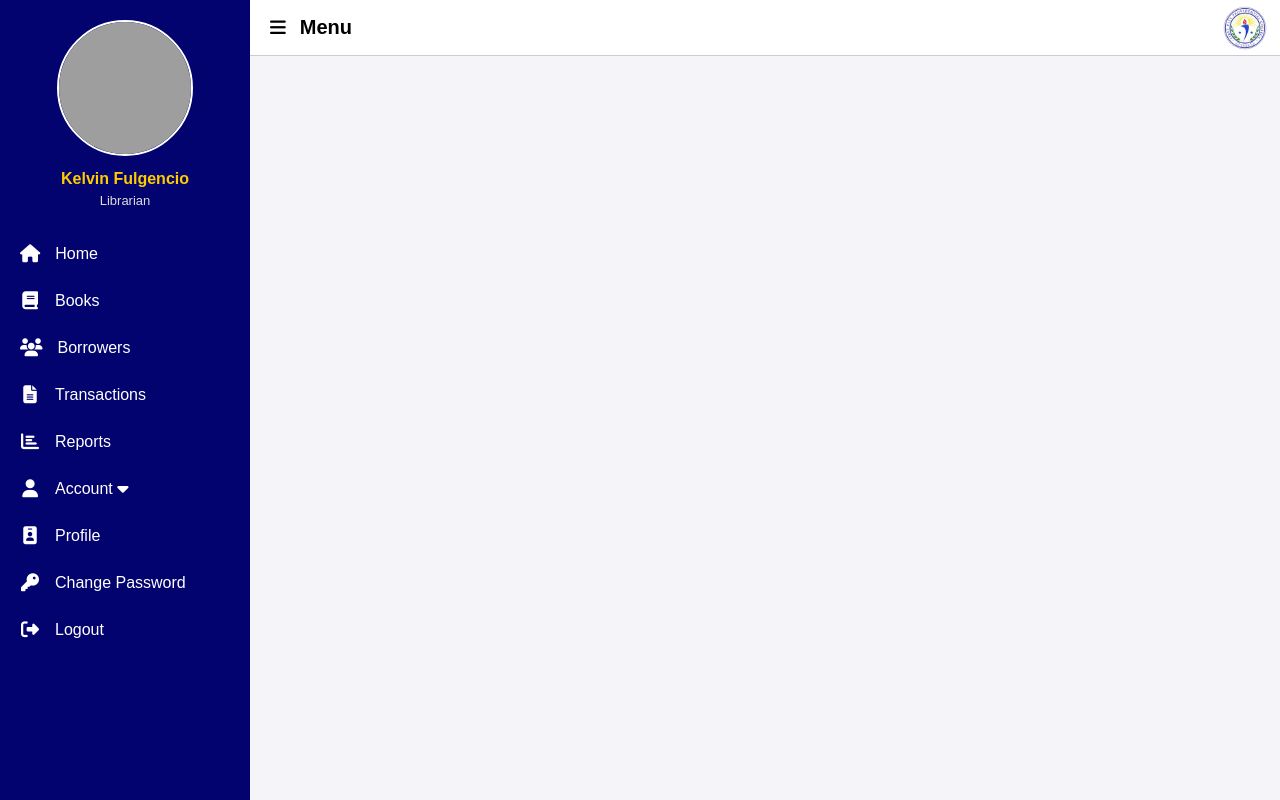
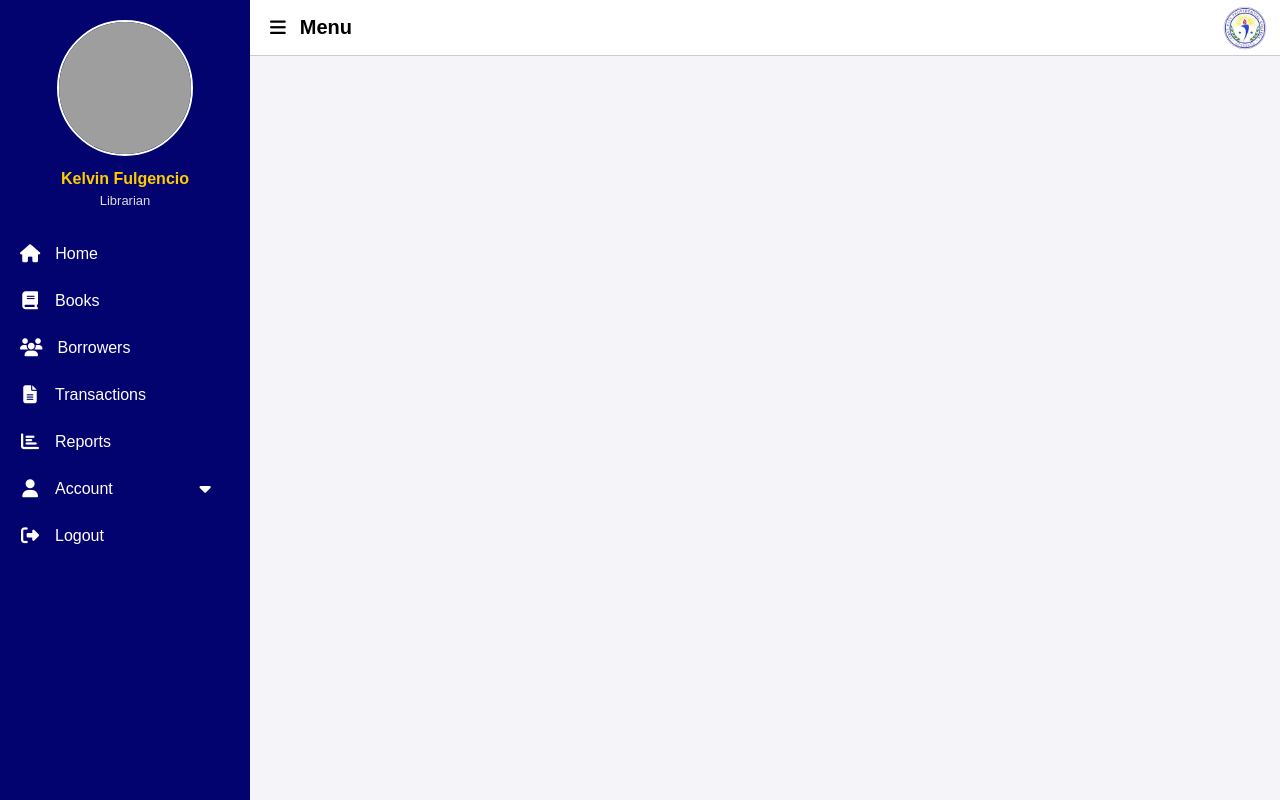
Before and after one commit to cocoyah/Automated-Library-Management-System, a PHP site: page /navbar.html in a window 1280 px wide. Run offline with PHP 8.4, Linux system fonts and the light colour scheme; grey boxes are pictures that could not be loaded.

Commit message:
Update navbar.css
Added style for the dropdown menu and few changes to other properties

```diff
--- a/navbar.css
+++ b/navbar.css
@@ -13,14 +13,23 @@ body {
 
 /* ===== Sidebar ===== */
 .sidebar {
+  position: fixed;
+  top: 0;
+  left: 0;
   width: 250px;
   height: 100vh;
-  background: rgb(3, 3, 111); /* Blue background */
+  background: rgb(3, 3, 111);;
   color: white;
-  display: flex;
-  flex-direction: column;
-  transition: width 0.3s;
-  overflow: hidden;
+  overflow-y: auto;
+}
+
+.sidebar {
+  scrollbar-width: none;
+  -ms-overflow-style: none;
+}
+
+.sidebar::-webkit-scrollbar {
+  display: none;
 }
 
 .logo {
@@ -86,6 +95,10 @@ body {
   background: #1a2a7a;
 }
 
+.sidebar .menu li a:hover span {
+  color: #ffcc00;
+}
+
 /* Collapsed state */
 .sidebar.collapsed .logo h4,
 .sidebar.collapsed .logo p,
@@ -103,6 +116,9 @@ body {
 /* ===== Topbar ===== */
 .main {
   flex: 1;
+  margin-left: 250px;    /* push content aside from sidebar */
+  min-height: 100vh;
+  background: #f4f4f9;   /* light background */
 }
 
 .topbar {
@@ -129,3 +145,52 @@ body {
     position:absolute;
     right: 1%;
 }
+
+/* ====== Dropdown styles ====== */
+.menu .dropdown {
+  position: relative;
+}
+
+.menu .dropdown .submenu {
+  display: none;
+  list-style: none;
+  padding-left: 20px;
+  margin: 5px 0;
+}
+
+.menu .dropdown .submenu li {
+  margin: 5px 0;
+}
+
+.menu .dropdown .submenu i {
+    font-size: 16px;
+}
+
+.menu .dropdown .submenu a {
+  display: block;
+  padding: 8px 10px;
+  font-size: 14px;
+  color: #fff;
+}
+
+.menu .dropdown .submenu a:hover {
+  background: #1a2a7a;
+  border-radius: 5px;
+}
+
+.menu .dropdown .submenu a:hover span {
+    color: #ffcc00;
+}
+
+.menu .dropdown .submenu.open {
+  display: block;
+}
+
+.menu .dropdown .caret {
+  margin-left: auto;
+  transition: transform 0.3s;
+}
+
+.menu .dropdown .submenu.open ~ .caret {
+  transform: rotate(180deg);
+}
```
